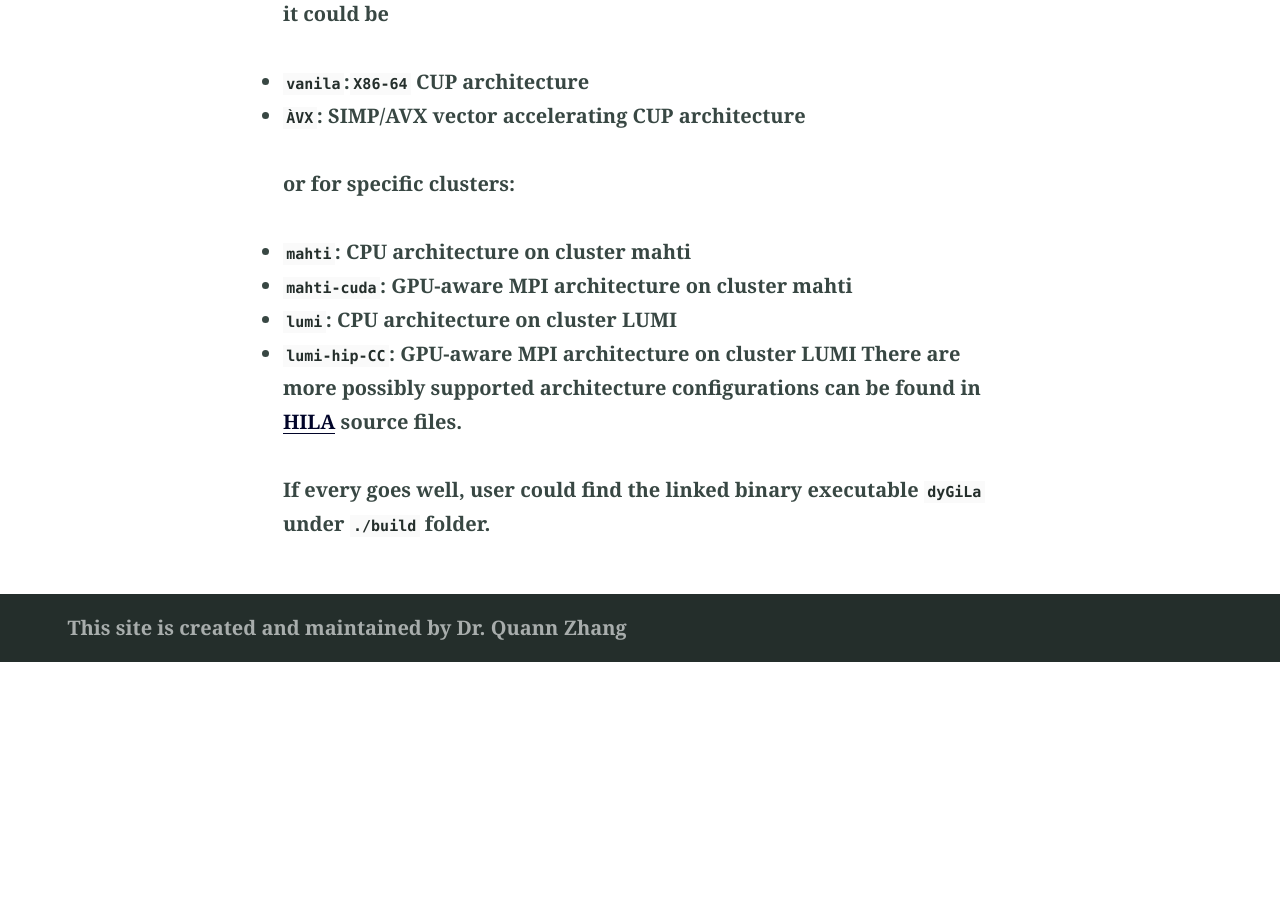
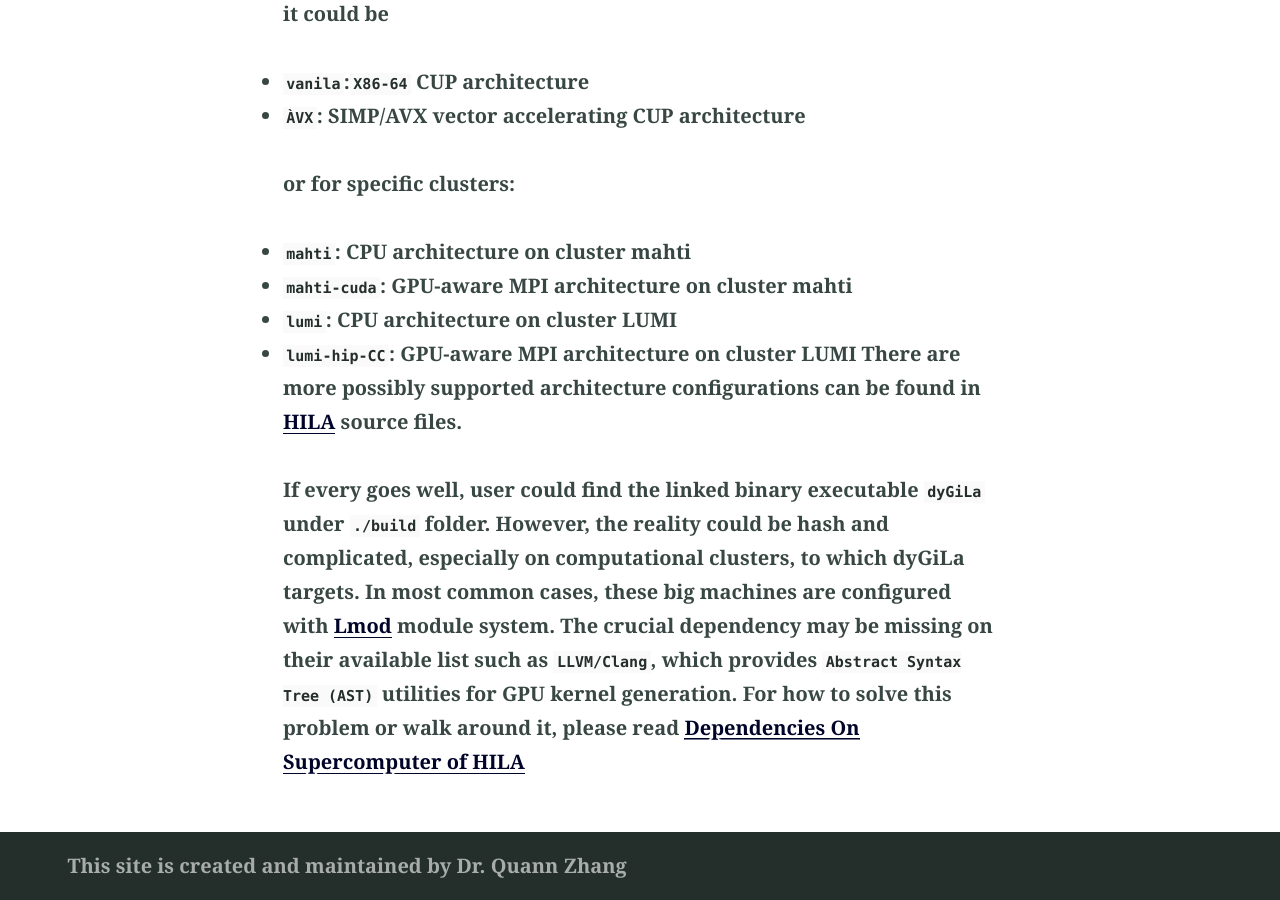
Before and after one commit to dyGiLa/dygila.github.io, a Jekyll site: the page built from install.md, in a window 1280 px wide and 900 px high, scrolled down 2128 px. Built offline with Jekyll 4.4.1, drawn with Linux system fonts in a browser that asks for light colours; before the commit the page ends 2790 px from its top, so only the background shows below that.

Commit message:
edit install.md

```diff
--- a/install.md
+++ b/install.md
@@ -51,3 +51,7 @@ or for specific clusters:
 There are more possibly supported architecture configurations can be found in [HILA](https://cft-hy.github.io/HILA.home) source files.
 
 If every goes well, user could find the linked binary executable `dyGiLa` under `./build` folder.
+However, the reality could be hash and complicated, especially on computational clusters, to which dyGiLa targets.
+In most common cases, these big machines are configured with [Lmod](https://lmod.readthedocs.io/en/latest/) module system.
+The crucial dependency may be missing on their available list such as `LLVM/Clang`, which provides `Abstract Syntax Tree (AST)` utilities for
+GPU kernel generation. For how to solve this problem or walk around it, please read [Dependencies On Supercomputer of HILA](https://cft-hy.github.io/HILA.home/install)
```
